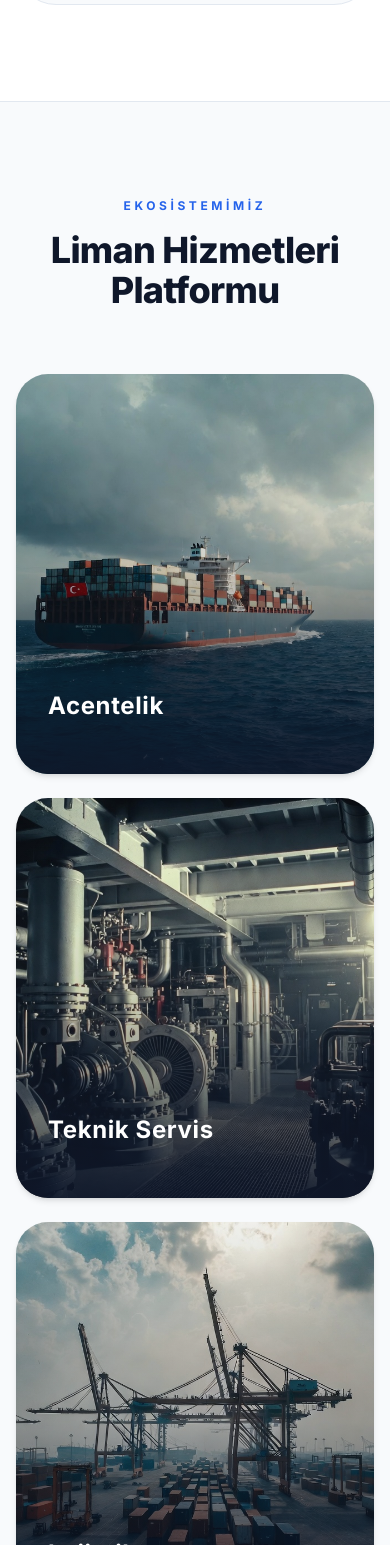
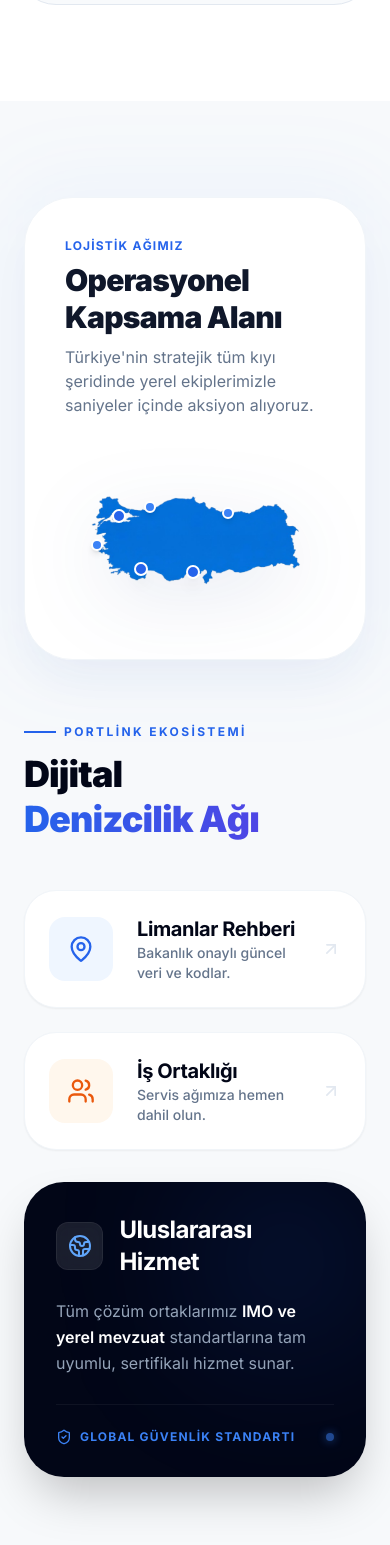
Before and after one commit to codyoltr/portlink, a React (Vite) app: page / in a window 390 px wide. Shown: the part 4603-6148 px from the top of the page. Built offline with nearby package versions, Linux system fonts and the light colour scheme.

Commit message:
arayüz ileştirildi.

```diff
--- a/src/modules/agents/AgentRoutes.tsx
+++ b/src/modules/agents/AgentRoutes.tsx
@@ -18,7 +18,7 @@ import ArchiveFinanceDetail from './pages/ArchiveFinanceDetail';
 import AddFinance from './pages/FinansEkle'; // Was FinansEkle
 import AgentProfilePage from './pages/AgentProfilePage';
 import AgentProfileEditPage from './pages/AgentProfileEditPage';
-import AgentListingDetail from './dashboard/AgentJOBListingDetail';
+import AgentListingDetail from './dashboard/AgentJobListingDetail';
 
 // AGENT DASHBOARD PAGES
 import AgentAssignedJobDetail from './dashboard/AgentAssignedJobDetail';
--- /dev/null
+++ b/src/modules/home/pages/StatsSection.tsx
@@ -0,0 +1,166 @@
+import React from 'react';
+import { useNavigate } from 'react-router-dom';
+import { MapPin, Users, Globe2, ArrowUpRight, ShieldCheck } from 'lucide-react';
+
+// Görsel importu
+import TurkeyMap from '../../../assets/turkiyeMap.png';
+
+const StatsSection = () => {
+  const navigate = useNavigate();
+
+  // Bakanlık Linki
+  const handleLimanClick = () => {
+    window.open("https://ticaret.gov.tr/gumruk-islemleri/dijital-gumruk-uygulamalari/edi-xml-referans-mesajlari/liman-kodlariturkiye-limanlari", "_blank");
+  };
+
+  // İletişim yönlendirmesi ve scroll reset
+  const handleContactNavigate = () => {
+    window.scrollTo(0, 0);
+    navigate('/contact');
+  };
+
+  return (
+    <div className="w-full py-24 bg-slate-50/50">
+      <div className="max-w-7xl mx-auto px-6">
+
+        <div className="grid grid-cols-1 lg:grid-cols-12 gap-16 items-center">
+
+          {/* SOL TARAF: Harita Paneli (Geniş ve Dengeli) */}
+          <div className="lg:col-span-7 relative group">
+            {/* Arka plan yumuşatma */}
+            <div className="absolute -inset-4 bg-blue-500/5 rounded-[3rem] blur-2xl group-hover:bg-blue-500/10 transition-colors duration-700"></div>
+
+            <div className="relative bg-white border border-slate-100 rounded-[3rem] p-10 shadow-2xl shadow-blue-900/5 z-10 overflow-hidden">
+              <div className="mb-10">
+                <span className="text-blue-600 font-bold text-xs uppercase tracking-widest mb-2 block">Lojistik Ağımız</span>
+                <h3 className="text-3xl font-black text-slate-900 tracking-tight leading-tight">Operasyonel Kapsama Alanı</h3>
+                <p className="text-slate-500 text-base mt-2 max-w-lg">Türkiye'nin stratejik tüm kıyı şeridinde yerel ekiplerimizle saniyeler içinde aksiyon alıyoruz.</p>
+              </div>
+
+             {/* Harita Alanı ve Dinamik Noktalar */}
+              <div className="relative aspect-[16/10] flex items-center justify-center">
+                <img
+                  src={TurkeyMap}
+                  alt="Türkiye Haritası"
+                  className="w-full h-auto object-contain p-2 drop-shadow-[0_20px_40px_rgba(30,58,138,0.1)] transition-transform duration-700 group-hover:scale-[1.02]"
+                />
+
+                {/* --- TÜMÜ PİNG EFEKTLİ NOKTALAR --- */}
+
+                {/* Marmara / İstanbul */}
+                <div className="absolute top-[32%] left-[18%]">
+                  <div className="w-6 h-6 bg-blue-600/20 rounded-full animate-ping absolute"></div>
+                  <div className="relative w-3.5 h-3.5 bg-blue-600 rounded-full border-2 border-white shadow-lg"></div>
+                </div>
+
+                {/* Ege / İzmir */}
+                <div className="absolute bottom-[42%] left-[10%]">
+                  <div className="w-6 h-6 bg-blue-500/20 rounded-full animate-ping absolute"></div>
+                  <div className="relative w-3 h-3 bg-blue-500 rounded-full border-2 border-white shadow-md"></div>
+                </div>
+
+                {/* Akdeniz / Mersin-İskenderun 1 */}
+                <div className="absolute bottom-[25%] right-[48%]">
+                  <div className="w-6 h-6 bg-blue-600/20 rounded-full animate-ping absolute"></div>
+                  <div className="relative w-3.5 h-3.5 bg-blue-600 rounded-full border-2 border-white shadow-lg"></div>
+                </div>
+
+                {/* Akdeniz / Mersin-İskenderun 2 */}
+                <div className="absolute bottom-[27%] right-[68%]">
+                  <div className="w-6 h-6 bg-blue-600/20 rounded-full animate-ping absolute"></div>
+                  <div className="relative w-3.5 h-3.5 bg-blue-600 rounded-full border-2 border-white shadow-lg"></div>
+                </div>
+
+                {/* Karadeniz / Samsun 1 */}
+                <div className="absolute top-[31%] right-[35%]">
+                  <div className="w-6 h-6 bg-blue-500/20 rounded-full animate-ping absolute"></div>
+                  <div className="relative w-3 h-3 bg-blue-500 rounded-full border-2 border-white shadow-md"></div>
+                </div>
+
+                {/* Karadeniz / Samsun 2 */}
+                <div className="absolute top-[27%] right-[65%]">
+                  <div className="w-6 h-6 bg-blue-500/20 rounded-full animate-ping absolute"></div>
+                  <div className="relative w-3 h-3 bg-blue-500 rounded-full border-2 border-white shadow-md"></div>
+                </div>
+
+              </div>
+            </div>
+          </div>
+
+          {/* SAĞ TARAF: Kartlar Grubu (Net ve Okunabilir) */}
+          <div className="lg:col-span-5 flex flex-col gap-6">
+            <div className="mb-6">
+              <div className="flex items-center gap-2 mb-3">
+                <div className="h-[2px] w-8 bg-blue-600"></div>
+                <span className="text-blue-600 font-bold text-xs uppercase tracking-[0.2em]">PortLink Ekosistemi</span>
+              </div>
+              <h2 className="text-4xl xl:text-5xl font-black text-slate-950 leading-tight tracking-tight">
+                Dijital <br />
+                <span className="text-transparent bg-clip-text bg-gradient-to-r from-blue-600 to-indigo-600">Denizcilik Ağı</span>
+              </h2>
+            </div>
+
+            {/* Kart 1: Limanlar Rehberi */}
+            <button
+              onClick={handleLimanClick}
+              className="group bg-white p-6 rounded-[2rem] border border-slate-100 shadow-sm hover:shadow-xl hover:shadow-blue-900/5 hover:-translate-y-1 transition-all duration-300 flex items-center gap-6 text-left"
+            >
+              <div className="w-16 h-16 shrink-0 bg-blue-50 text-blue-600 rounded-2xl flex items-center justify-center group-hover:bg-blue-600 group-hover:text-white transition-all duration-500">
+                <MapPin size={28} />
+              </div>
+              <div className="flex-1">
+                <h4 className="font-bold text-xl text-slate-950">Limanlar Rehberi</h4>
+                <p className="text-sm text-slate-500 font-medium">Bakanlık onaylı güncel veri ve kodlar.</p>
+              </div>
+              <ArrowUpRight className="text-slate-200 group-hover:text-blue-600 transition-all" size={20} />
+            </button>
+
+            {/* Kart 2: İş Ortaklığı */}
+            <button
+              onClick={handleContactNavigate}
+              className="group bg-white p-6 rounded-[2rem] border border-slate-100 shadow-sm hover:shadow-xl hover:shadow-orange-900/5 hover:-translate-y-1 transition-all duration-300 flex items-center gap-6 text-left"
+            >
+              <div className="w-16 h-16 shrink-0 bg-orange-50 text-orange-600 rounded-2xl flex items-center justify-center group-hover:bg-orange-500 group-hover:text-white transition-all duration-500">
+                <Users size={28} />
+              </div>
+              <div className="flex-1">
+                <h4 className="font-bold text-xl text-slate-950">İş Ortaklığı</h4>
+                <p className="text-sm text-slate-500 font-medium">Servis ağımıza hemen dahil olun.</p>
+              </div>
+              <ArrowUpRight className="text-slate-200 group-hover:text-orange-500 transition-all" size={20} />
+            </button>
+
+            {/* Kart 3: Uluslararası Hizmet (Premium ve Okunabilir) */}
+            <div className="mt-2 p-8 rounded-[2.5rem] bg-slate-950 text-white relative overflow-hidden group/card shadow-2xl">
+              {/* İç Işıklandırma */}
+              <div className="absolute top-0 right-0 w-40 h-40 bg-blue-600/20 blur-[80px] rounded-full"></div>
+
+              <div className="relative z-10 flex flex-col gap-5">
+                <div className="flex items-center gap-4">
+                  <div className="w-12 h-12 bg-white/10 rounded-xl flex items-center justify-center backdrop-blur-md border border-white/5 shadow-inner">
+                    <Globe2 size={24} className="text-blue-400" />
+                  </div>
+                  <h4 className="font-bold text-2xl tracking-tight">Uluslararası Hizmet</h4>
+                </div>
+
+                <p className="text-slate-400 text-base leading-relaxed max-w-[400px]">
+                  Tüm çözüm ortaklarımız <span className="text-white font-semibold">IMO ve yerel mevzuat</span> standartlarına tam uyumlu, sertifikalı hizmet sunar.
+                </p>
+
+                <div className="mt-2 pt-6 border-t border-white/5 flex items-center justify-between">
+                  <div className="flex items-center gap-2 text-xs font-bold text-blue-500 uppercase tracking-widest">
+                    <ShieldCheck size={16} /> Global Güvenlik Standartı
+                  </div>
+                  <div className="w-2 h-2 bg-blue-500 rounded-full animate-pulse shadow-[0_0_10px_#3b82f6]"></div>
+                </div>
+              </div>
+            </div>
+          </div>
+
+        </div>
+      </div>
+    </div>
+  );
+};
+
+export default StatsSection;
--- a/src/modules/home/pages/Welcome.tsx
+++ b/src/modules/home/pages/Welcome.tsx
@@ -4,6 +4,7 @@ import Footer from '@/components/Footer';
 import { useNavigate } from 'react-router-dom';
 import FullPageLayout from '@/features/shell/components/FullPageLayout';
 import heroImage from '@/assets/hero-image.png';
+import StatsSection from './StatsSection';
 
 // --- BÜTÜN VERİ LİSTELERİ ---
 
@@ -201,7 +202,7 @@ const Welcome: React.FC = () => {
                 </div>
 
                 <h1 className="text-5xl lg:text-[4rem] font-extrabold text-slate-900 leading-[1.1] tracking-tight">
-                  Denizcilik Ağı İçin <br/>
+                  Denizcilik Ağı İçin <br />
                   <span className="bg-gradient-to-r from-blue-700 via-sky-600 to-blue-500 bg-clip-text text-transparent">Doğru Bağlantı</span>
                 </h1>
 
@@ -317,7 +318,7 @@ const Welcome: React.FC = () => {
                   Avantajlarımız
                 </h3>
                 <h2 className="text-4xl font-extrabold text-slate-900">
-                  Limanda Gücünüz: <br/>Portlink ile Daima İlerde
+                  Limanda Gücünüz: <br />Portlink ile Daima İlerde
                 </h2>
               </div>
               <p className="text-lg text-slate-600 max-w-lg font-medium border-l-4 border-blue-500 pl-6">
@@ -386,6 +387,7 @@ const Welcome: React.FC = () => {
             </div>
           </div>
         </section>
+            <StatsSection />
 
 
         {/* --- HİZMET SEÇİMİ KARTLARI --- */}
```
Also changed, not shown: src/assets/turkiyeMap.png (added). Lines whose indentation alone changed are shown as unchanged.
